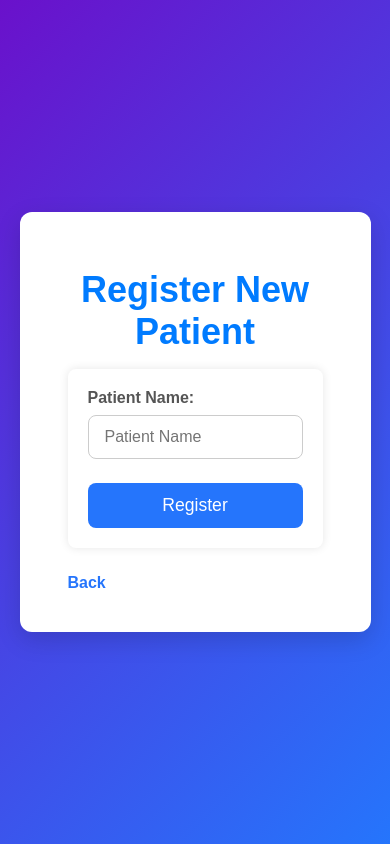
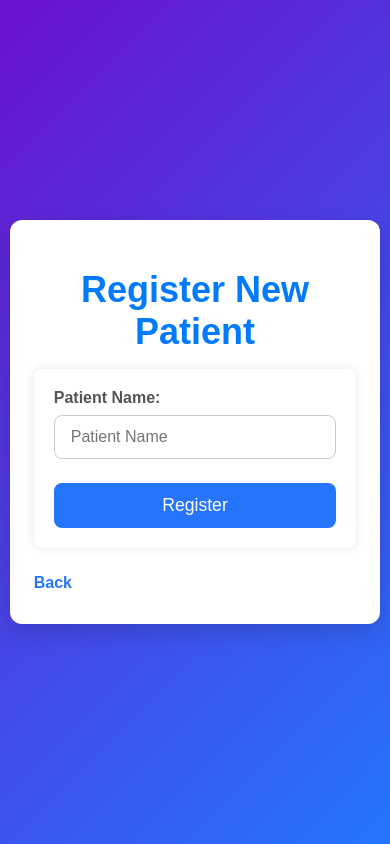
Before and after one commit to Darklion-007/Clinic-Queue-App, a Flask app: page /add in a window 390 px wide. Run offline with Flask 3, Linux system fonts and the light colour scheme.

Commit message:
added responsive adjustments

```diff
--- a/static/style.css
+++ b/static/style.css
@@ -106,6 +106,13 @@ li {
     box-sizing: 0 2px 6px rgba(0,0,0,0.1);
 }
 
+@media (max-width: 480px) {
+    .container {
+        padding: 1.5rem 1.5rem;
+        width: 95%;
+    }
+}
+
 h1 {
     color: #007bff;
     font-size: 36px;
```
